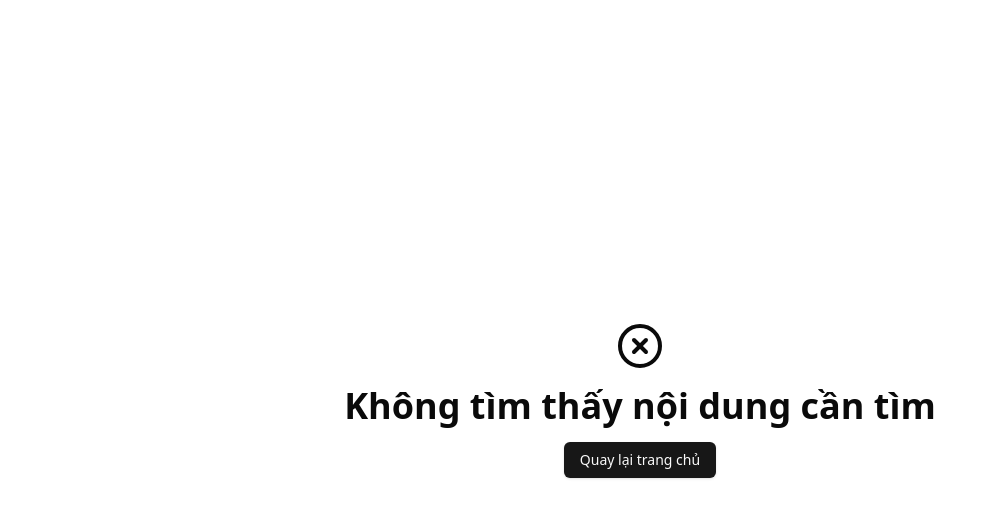
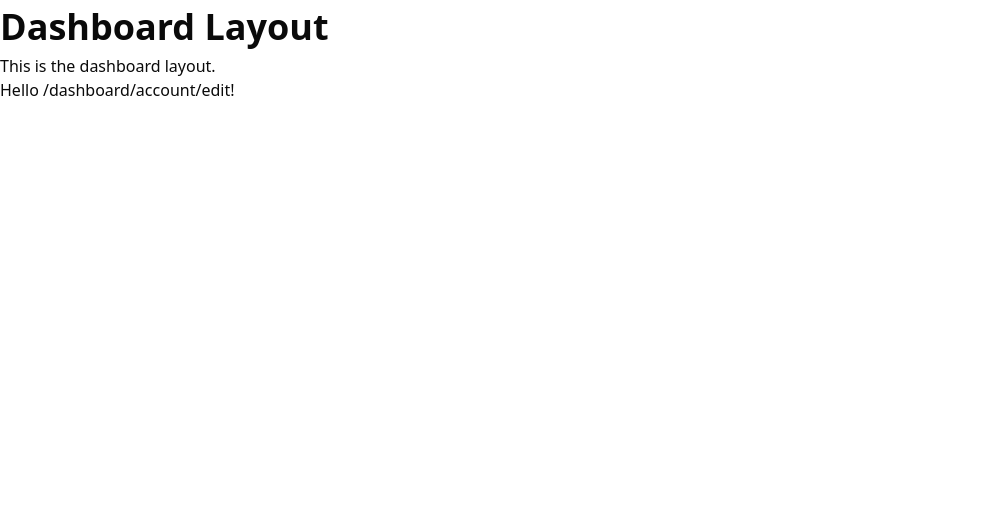
Before and after one commit to veryloooong/flat-management-app, a React (Vite) app: page /dashboard/account/edit in a window 1280 px wide. Shown: the top 518 px of the page, without its empty margins (0-997 px from the left). Built offline with nearby package versions, Linux system fonts and the light colour scheme.

Commit message:
Add basic dashboard and account edit pages

```diff
--- a/src/routeTree.gen.ts
+++ b/src/routeTree.gen.ts
@@ -14,16 +14,26 @@ import { createFileRoute } from '@tanstack/react-router'
 
 import { Route as rootRoute } from './routes/__root'
 import { Route as IndexImport } from './routes/index'
+import { Route as DashboardLayoutImport } from './routes/dashboard/_layout'
 import { Route as authLayoutImport } from './routes/(auth)/_layout'
+import { Route as DashboardLayoutIndexImport } from './routes/dashboard/_layout/index'
 import { Route as authLayoutRegisterImport } from './routes/(auth)/_layout/register'
 import { Route as authLayoutPasswordImport } from './routes/(auth)/_layout/password'
 import { Route as authLayoutLoginImport } from './routes/(auth)/_layout/login'
+import { Route as DashboardLayoutAccountIndexImport } from './routes/dashboard/_layout/account/index'
+import { Route as DashboardLayoutAccountEditImport } from './routes/dashboard/_layout/account/edit'
 
 // Create Virtual Routes
 
+const DashboardImport = createFileRoute('/dashboard')()
 const authImport = createFileRoute('/(auth)')()
 
 // Create/Update Routes
+
+const DashboardRoute = DashboardImport.update({
+  path: '/dashboard',
+  getParentRoute: () => rootRoute,
+} as any)
 
 const authRoute = authImport.update({
   id: '/(auth)',
@@ -35,9 +45,19 @@ const IndexRoute = IndexImport.update({
   getParentRoute: () => rootRoute,
 } as any)
 
+const DashboardLayoutRoute = DashboardLayoutImport.update({
+  id: '/_layout',
+  getParentRoute: () => DashboardRoute,
+} as any)
+
 const authLayoutRoute = authLayoutImport.update({
   id: '/_layout',
   getParentRoute: () => authRoute,
+} as any)
+
+const DashboardLayoutIndexRoute = DashboardLayoutIndexImport.update({
+  path: '/',
+  getParentRoute: () => DashboardLayoutRoute,
 } as any)
 
 const authLayoutRegisterRoute = authLayoutRegisterImport.update({
@@ -54,6 +74,19 @@ const authLayoutLoginRoute = authLayoutLoginImport.update({
   path: '/login',
   getParentRoute: () => authLayoutRoute,
 } as any)
+
+const DashboardLayoutAccountIndexRoute =
+  DashboardLayoutAccountIndexImport.update({
+    path: '/account/',
+    getParentRoute: () => DashboardLayoutRoute,
+  } as any)
+
+const DashboardLayoutAccountEditRoute = DashboardLayoutAccountEditImport.update(
+  {
+    path: '/account/edit',
+    getParentRoute: () => DashboardLayoutRoute,
+  } as any,
+)
 
 // Populate the FileRoutesByPath interface
 
@@ -80,6 +113,20 @@ declare module '@tanstack/react-router' {
       preLoaderRoute: typeof authLayoutImport
       parentRoute: typeof authRoute
     }
+    '/dashboard': {
+      id: '/dashboard'
+      path: '/dashboard'
+      fullPath: '/dashboard'
+      preLoaderRoute: typeof DashboardImport
+      parentRoute: typeof rootRoute
+    }
+    '/dashboard/_layout': {
+      id: '/dashboard/_layout'
+      path: '/dashboard'
+      fullPath: '/dashboard'
+      preLoaderRoute: typeof DashboardLayoutImport
+      parentRoute: typeof DashboardRoute
+    }
     '/(auth)/_layout/login': {
       id: '/_layout/login'
       path: '/login'
@@ -100,6 +147,27 @@ declare module '@tanstack/react-router' {
       fullPath: '/register'
       preLoaderRoute: typeof authLayoutRegisterImport
       parentRoute: typeof authLayoutImport
+    }
+    '/dashboard/_layout/': {
+      id: '/dashboard/_layout/'
+      path: '/'
+      fullPath: '/dashboard/'
+      preLoaderRoute: typeof DashboardLayoutIndexImport
+      parentRoute: typeof DashboardLayoutImport
+    }
+    '/dashboard/_layout/account/edit': {
+      id: '/dashboard/_layout/account/edit'
+      path: '/account/edit'
+      fullPath: '/dashboard/account/edit'
+      preLoaderRoute: typeof DashboardLayoutAccountEditImport
+      parentRoute: typeof DashboardLayoutImport
+    }
+    '/dashboard/_layout/account/': {
+      id: '/dashboard/_layout/account/'
+      path: '/account'
+      fullPath: '/dashboard/account'
+      preLoaderRoute: typeof DashboardLayoutAccountIndexImport
+      parentRoute: typeof DashboardLayoutImport
     }
   }
 }
@@ -132,52 +200,114 @@ const authRouteChildren: authRouteChildren = {
 
 const authRouteWithChildren = authRoute._addFileChildren(authRouteChildren)
 
+interface DashboardLayoutRouteChildren {
+  DashboardLayoutIndexRoute: typeof DashboardLayoutIndexRoute
+  DashboardLayoutAccountEditRoute: typeof DashboardLayoutAccountEditRoute
+  DashboardLayoutAccountIndexRoute: typeof DashboardLayoutAccountIndexRoute
+}
+
+const DashboardLayoutRouteChildren: DashboardLayoutRouteChildren = {
+  DashboardLayoutIndexRoute: DashboardLayoutIndexRoute,
+  DashboardLayoutAccountEditRoute: DashboardLayoutAccountEditRoute,
+  DashboardLayoutAccountIndexRoute: DashboardLayoutAccountIndexRoute,
+}
+
+const DashboardLayoutRouteWithChildren = DashboardLayoutRoute._addFileChildren(
+  DashboardLayoutRouteChildren,
+)
+
+interface DashboardRouteChildren {
+  DashboardLayoutRoute: typeof DashboardLayoutRouteWithChildren
+}
+
+const DashboardRouteChildren: DashboardRouteChildren = {
+  DashboardLayoutRoute: DashboardLayoutRouteWithChildren,
+}
+
+const DashboardRouteWithChildren = DashboardRoute._addFileChildren(
+  DashboardRouteChildren,
+)
+
 export interface FileRoutesByFullPath {
   '/': typeof authLayoutRouteWithChildren
+  '/dashboard': typeof DashboardLayoutRouteWithChildren
   '/login': typeof authLayoutLoginRoute
   '/password': typeof authLayoutPasswordRoute
   '/register': typeof authLayoutRegisterRoute
+  '/dashboard/': typeof DashboardLayoutIndexRoute
+  '/dashboard/account/edit': typeof DashboardLayoutAccountEditRoute
+  '/dashboard/account': typeof DashboardLayoutAccountIndexRoute
 }
 
 export interface FileRoutesByTo {
   '/': typeof authLayoutRouteWithChildren
+  '/dashboard': typeof DashboardLayoutIndexRoute
   '/login': typeof authLayoutLoginRoute
   '/password': typeof authLayoutPasswordRoute
   '/register': typeof authLayoutRegisterRoute
+  '/dashboard/account/edit': typeof DashboardLayoutAccountEditRoute
+  '/dashboard/account': typeof DashboardLayoutAccountIndexRoute
 }
 
 export interface FileRoutesById {
   __root__: typeof rootRoute
   '/': typeof authRouteWithChildren
   '/_layout': typeof authLayoutRouteWithChildren
+  '/dashboard': typeof DashboardRouteWithChildren
+  '/dashboard/_layout': typeof DashboardLayoutRouteWithChildren
   '/_layout/login': typeof authLayoutLoginRoute
   '/_layout/password': typeof authLayoutPasswordRoute
   '/_layout/register': typeof authLayoutRegisterRoute
+  '/dashboard/_layout/': typeof DashboardLayoutIndexRoute
+  '/dashboard/_layout/account/edit': typeof DashboardLayoutAccountEditRoute
+  '/dashboard/_layout/account/': typeof DashboardLayoutAccountIndexRoute
 }
 
 export interface FileRouteTypes {
   fileRoutesByFullPath: FileRoutesByFullPath
-  fullPaths: '/' | '/login' | '/password' | '/register'
+  fullPaths:
+    | '/'
+    | '/dashboard'
+    | '/login'
+    | '/password'
+    | '/register'
+    | '/dashboard/'
+    | '/dashboard/account/edit'
+    | '/dashboard/account'
   fileRoutesByTo: FileRoutesByTo
-  to: '/' | '/login' | '/password' | '/register'
+  to:
+    | '/'
+    | '/dashboard'
+    | '/login'
+    | '/password'
+    | '/register'
+    | '/dashboard/account/edit'
+    | '/dashboard/account'
   id:
     | '__root__'
     | '/'
     | '/_layout'
+    | '/dashboard'
+    | '/dashboard/_layout'
     | '/_layout/login'
     | '/_layout/password'
     | '/_layout/register'
+    | '/dashboard/_layout/'
+    | '/dashboard/_layout/account/edit'
+    | '/dashboard/_layout/account/'
   fileRoutesById: FileRoutesById
 }
 
 export interface RootRouteChildren {
   IndexRoute: typeof IndexRoute
   authRoute: typeof authRouteWithChildren
+  DashboardRoute: typeof DashboardRouteWithChildren
 }
 
 const rootRouteChildren: RootRouteChildren = {
   IndexRoute: IndexRoute,
   authRoute: authRouteWithChildren,
+  DashboardRoute: DashboardRouteWithChildren,
 }
 
 export const routeTree = rootRoute
@@ -193,7 +323,8 @@ export const routeTree = rootRoute
       "filePath": "__root.tsx",
       "children": [
         "/",
-        "/"
+        "/",
+        "/dashboard"
       ]
     },
     "/": {
@@ -211,6 +342,21 @@ export const routeTree = rootRoute
         "/_layout/register"
       ]
     },
+    "/dashboard": {
+      "filePath": "dashboard",
+      "children": [
+        "/dashboard/_layout"
+      ]
+    },
+    "/dashboard/_layout": {
+      "filePath": "dashboard/_layout.tsx",
+      "parent": "/dashboard",
+      "children": [
+        "/dashboard/_layout/",
+        "/dashboard/_layout/account/edit",
+        "/dashboard/_layout/account/"
+      ]
+    },
     "/_layout/login": {
       "filePath": "(auth)/_layout/login.tsx",
       "parent": "/_layout"
@@ -222,6 +368,18 @@ export const routeTree = rootRoute
     "/_layout/register": {
       "filePath": "(auth)/_layout/register.tsx",
       "parent": "/_layout"
+    },
+    "/dashboard/_layout/": {
+      "filePath": "dashboard/_layout/index.tsx",
+      "parent": "/dashboard/_layout"
+    },
+    "/dashboard/_layout/account/edit": {
+      "filePath": "dashboard/_layout/account/edit.tsx",
+      "parent": "/dashboard/_layout"
+    },
+    "/dashboard/_layout/account/": {
+      "filePath": "dashboard/_layout/account/index.tsx",
+      "parent": "/dashboard/_layout"
     }
   }
 }
--- /dev/null
+++ b/src/routes/dashboard/_layout.tsx
@@ -0,0 +1,15 @@
+import { createFileRoute, Outlet } from '@tanstack/react-router'
+
+function DashboardLayoutPage(): JSX.Element {
+  return (
+    <div>
+      <h1>Dashboard Layout</h1>
+      <p>This is the dashboard layout.</p>
+      <Outlet />
+    </div>
+  )
+}
+
+export const Route = createFileRoute('/dashboard/_layout')({
+  component: DashboardLayoutPage,
+})
--- /dev/null
+++ b/src/routes/dashboard/_layout/account/edit.tsx
@@ -0,0 +1,9 @@
+import { createFileRoute } from '@tanstack/react-router'
+
+function EditAccountPage(): JSX.Element {
+  return <div>Hello /dashboard/account/edit!</div>
+}
+
+export const Route = createFileRoute('/dashboard/_layout/account/edit')({
+  component: EditAccountPage,
+})
--- /dev/null
+++ b/src/routes/dashboard/_layout/account/index.tsx
@@ -0,0 +1,9 @@
+import { createFileRoute } from '@tanstack/react-router'
+
+function AccountPage(): JSX.Element {
+  return <div>Hello /dashboard/account/!</div>
+}
+
+export const Route = createFileRoute('/dashboard/_layout/account/')({
+  component: AccountPage,
+})
--- /dev/null
+++ b/src/routes/dashboard/_layout/index.tsx
@@ -0,0 +1,9 @@
+import { createFileRoute } from '@tanstack/react-router'
+
+function DashboardPage(): JSX.Element {
+  return <div>Hello /dashboard/!</div>
+}
+
+export const Route = createFileRoute('/dashboard/_layout/')({
+  component: DashboardPage,
+})
```
Also changed, not shown: 2 other files (tests, documents, lock files or other folders).
